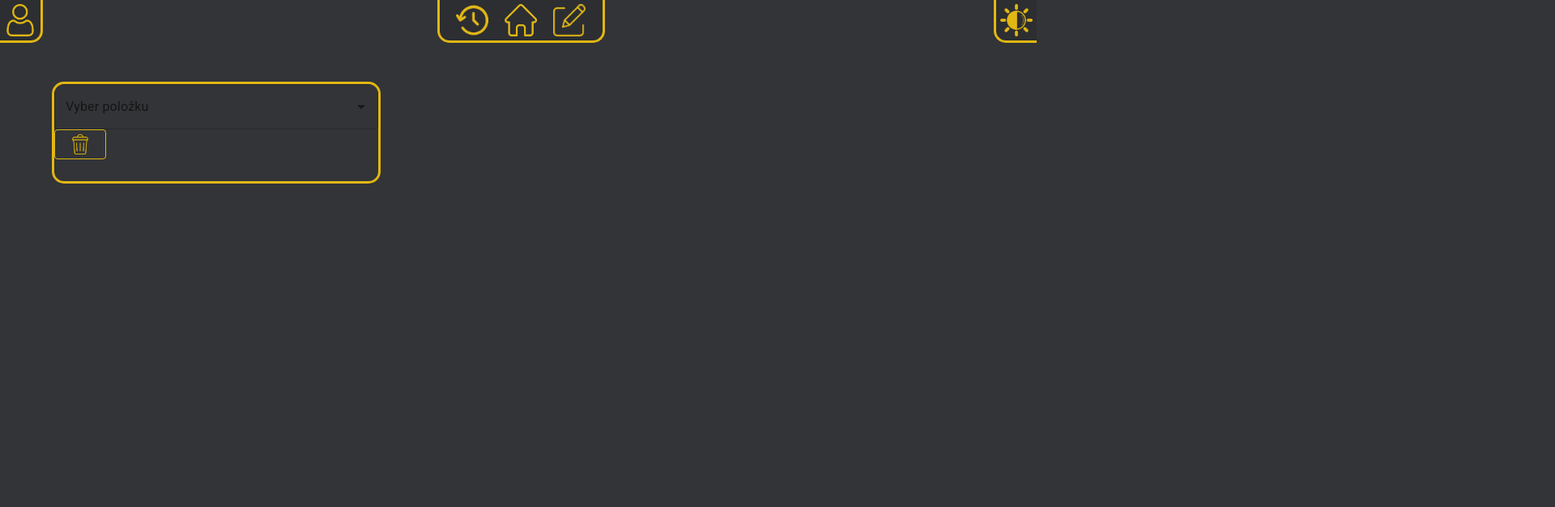
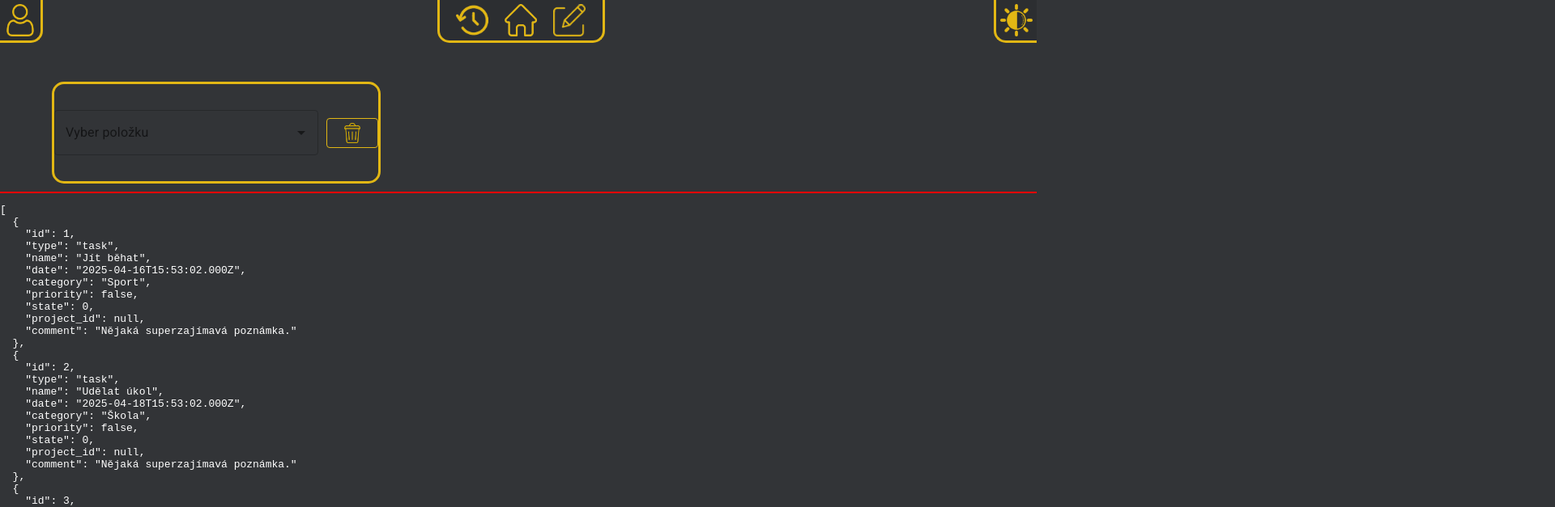
Before and after one commit to OndrejVselko/to-do-list, a React (Vite) app in the folder app/: page /edit in a window 1280 px wide. Shown: the top 627 px of the page at 81% size, 1920 px wide, since content can reach past the window. Built offline with nearby package versions, Linux system fonts and the light colour scheme.

Commit message:
Tasks remove works

```diff
--- a/app/src/components/Edit.jsx
+++ b/app/src/components/Edit.jsx
@@ -1,26 +1,32 @@
-import RemoveTask from "./RemoveTask.jsx";
-import {useEffect, useState} from "react";
-import * as React from "react";
+/* Edit.jsx */
+import React, { useEffect, useState } from 'react';
+import RemoveTask from './RemoveTask.jsx';
 
-export default function Edit(){
-    //loading data for editing page
+export default function Edit() {
     const [data, setData] = useState(null);
+
     useEffect(() => {
         fetch('/data.json')
-            .then(response => {
-                return response.json();
-            })
-            .then(data => {
-                setData(data);
-            })
+            .then(response => response.json())
+            .then(fetchedData => setData(fetchedData))
             .catch(error => console.error('Error fetching data:', error));
     }, []);
+
     if (!data) {
         return <div>Loading...</div>;
     }
 
-
-    return(
-        <RemoveTask data={data}/>
+    return (
+        <>
+            <RemoveTask data={data} setData={setData} />
+            <ShowData data={data} />
+        </>
     );
 }
+
+
+function ShowData({data}){
+    return <div style={{borderTop: "2px solid red", marginTop: "10px",}}>
+        <pre>{JSON.stringify(data, null, 2)}</pre>
+    </div>
+}
--- a/app/src/components/RemoveButton.jsx
+++ b/app/src/components/RemoveButton.jsx
@@ -1,13 +1,17 @@
-import * as React from 'react';
+
+/* RemoveButton.jsx */
+import React from 'react';
 import Button from '@mui/material/Button';
 
-export default function OutlinedButtons() {
+export default function RemoveButton({ selectedItem, onRemove }) {
     return (
-        <Button id="remove_button" variant="outlined"
-                onClick={() => {
-                    alert('clicked');
-                }}
-
-        ><img src="src/icons/trash.png" alt="remove_task"/></Button>
+        <Button
+            id="remove_button"
+            variant="outlined"
+            onClick={onRemove}
+            disabled={!selectedItem}
+        >
+            <img src="src/icons/trash.png" alt="remove_task" />
+        </Button>
     );
 }
--- a/app/src/components/RemoveComboBox.jsx
+++ /dev/null
@@ -1,53 +0,0 @@
-import React, { useMemo } from 'react';
-import Autocomplete from '@mui/material/Autocomplete';
-import TextField from '@mui/material/TextField';
-
-export default function CustomOrderComboBox({ data }) {
-    // Vytvoření mapy projektů podle jejich id
-    const projectMap = useMemo(() => {
-        const projects = data.filter(item => item.type === 'project');
-        return projects.reduce((map, project) => {
-            map[project.id] = project.name;  // Mapujeme id projektu na jeho name
-            return map;
-        }, {});
-    }, [data]);
-
-    const orderedOptions = useMemo(() => {
-        const tasks = data.filter(item => item.type === 'task'); // Běžné úkoly
-        const projects = data.filter(item => item.type === 'project'); // Projekty
-        const subtasks = data.filter(item => item.type === 'subtask'); // Subtasky
-
-        // Seskupení subtasků podle project_id
-        const groupedSubtasks = subtasks.reduce((groups, subtask) => {
-            const groupKey = subtask.project_id || 'no_project';  // Pokud nemá project_id, bude v "no_project"
-            if (!groups[groupKey]) groups[groupKey] = [];
-            groups[groupKey].push(subtask);
-            return groups;
-        }, {});
-
-        // Kombinace všech úkolů (tasks, projekty, subtasky)
-        return [
-            ...tasks,
-            ...projects,
-            ...Object.values(groupedSubtasks).flat()
-        ];
-    }, [data]);
-
-    return (
-        <Autocomplete
-            disablePortal
-            options={orderedOptions}
-            groupBy={option => {
-                if (option.type === 'task') return 'Běžné úkoly'; // Pro běžné úkoly
-                if (option.type === 'project') return 'Projekty'; // Pro projekty
-                if (option.type === 'subtask') {
-                    const projectName = option.project_id ? projectMap[option.project_id] : 'Bez projektu'; // Název projektu pro subtasky
-                    return `Projekt: ${projectName}`;  // Skupina pro subtasky
-                }
-                return '';
-            }}
-            getOptionLabel={option => option.name}
-            renderInput={params => <TextField {...params} label="Vyber položku" />}
-        />
-    );
-}
--- a/app/src/components/RemoveTask.jsx
+++ b/app/src/components/RemoveTask.jsx
@@ -1,10 +1,72 @@
-import RemoveComboBox from "./RemoveComboBox.jsx";
-import RemoveButton from "./RemoveButton.jsx";
-export default function RemoveTask({data}){
-    return(
-        <div className="bubble" style={{height: "120px"}}>
-            <RemoveComboBox data={data}/>
-            <RemoveButton/>
-        </div>
+import React, { useState } from 'react';
+import TasksComboBox from './TasksComboBox.jsx';
+import RemoveButton from './RemoveButton.jsx';
+import Dialog from '@mui/material/Dialog';
+import DialogTitle from '@mui/material/DialogTitle';
+import DialogContent from '@mui/material/DialogContent';
+import DialogContentText from '@mui/material/DialogContentText';
+import DialogActions from '@mui/material/DialogActions';
+import Button from '@mui/material/Button';
+
+export default function RemoveTask({ data, setData }) {
+    const [selectedItem, setSelectedItem] = useState(null);
+    const [inputValue, setInputValue] = useState('');
+    const [confirmOpen, setConfirmOpen] = useState(false);
+
+    // Otevře potvrzovací dialog
+    const handleOpenConfirm = () => {
+        if (selectedItem) {
+            setConfirmOpen(true);
+        }
+    };
+
+    // Zavře dialog bez akce
+    const handleCloseConfirm = () => {
+        setConfirmOpen(false);
+    };
+
+    // Potvrdí smazání
+    const handleConfirmRemove = () => {
+        setData(prev => prev.filter(item => item.id !== selectedItem.id));
+        setSelectedItem(null);
+        setInputValue('');
+        setConfirmOpen(false);
+    };
+
+    return (
+        <>
+            <div className="bubble" style={{ height: '120px', display: 'flex', gap: '10px', alignItems: 'center' }}>
+                <TasksComboBox
+                    data={data}
+                    value={selectedItem}
+                    inputValue={inputValue}
+                    onSelect={setSelectedItem}
+                    onInputChange={setInputValue}
+                />
+                <RemoveButton selectedItem={selectedItem} onRemove={handleOpenConfirm} />
+            </div>
+
+            <Dialog
+                open={confirmOpen}
+                onClose={handleCloseConfirm}
+                aria-labelledby="confirm-dialog-title"
+                aria-describedby="confirm-dialog-description"
+            >
+                <DialogTitle id="confirm-dialog-title">
+                    Opravdu si přejete odstranit úkol?
+                </DialogTitle>
+                <DialogContent>
+                    <DialogContentText id="confirm-dialog-description">
+                        {selectedItem ? `Určitě chcete odstranit položku '${selectedItem.name}'?` : ''}
+                    </DialogContentText>
+                </DialogContent>
+                <DialogActions>
+                    <Button onClick={handleCloseConfirm}>Zrušit</Button>
+                    <Button onClick={handleConfirmRemove} autoFocus>
+                        Odstranit
+                    </Button>
+                </DialogActions>
+            </Dialog>
+        </>
     );
 }
--- /dev/null
+++ b/app/src/components/TasksComboBox.jsx
@@ -0,0 +1,52 @@
+import React, { useMemo } from 'react';
+import Autocomplete from '@mui/material/Autocomplete';
+import TextField from '@mui/material/TextField';
+
+export default function TasksComboBox({ data, onSelect }) {
+    const projectMap = useMemo(() => {
+        const projects = data.filter(item => item.type === 'project');
+        return projects.reduce((map, project) => {
+            map[project.id] = project.name;
+            return map;
+        }, {});
+    }, [data]);
+
+    const orderedOptions = useMemo(() => {
+        const tasks = data.filter(item => item.type === 'task');
+        const projects = data.filter(item => item.type === 'project');
+        const subtasks = data.filter(item => item.type === 'subtask');
+
+        const groupedSubtasks = subtasks.reduce((groups, subtask) => {
+            const key = subtask.project_id || 'no_project';
+            if (!groups[key]) groups[key] = [];
+            groups[key].push(subtask);
+            return groups;
+        }, {});
+
+        return [
+            ...tasks,
+            ...projects,
+            ...Object.values(groupedSubtasks).flat()
+        ];
+    }, [data]);
+
+    return (
+        <Autocomplete
+            disablePortal
+            options={orderedOptions}
+            groupBy={option => {
+                if (option.type === 'task') return 'Běžné úkoly';
+                if (option.type === 'project') return 'Projekty';
+                if (option.type === 'subtask') {
+                    const name = option.project_id ? projectMap[option.project_id] : 'Bez projektu';
+                    return `Projekt: ${name}`;
+                }
+                return '';
+            }}
+            getOptionLabel={option => option.name}
+            onChange={(e, value) => onSelect(value)}
+            renderInput={params => <TextField {...params} label="Vyber položku" />}
+            sx={{ flex: 1 }}
+        />
+    );
+}
```
